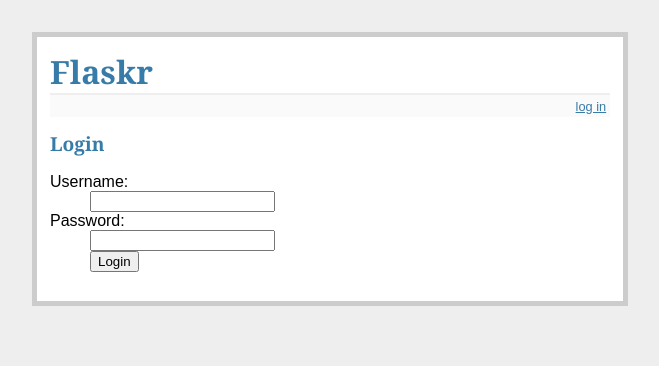
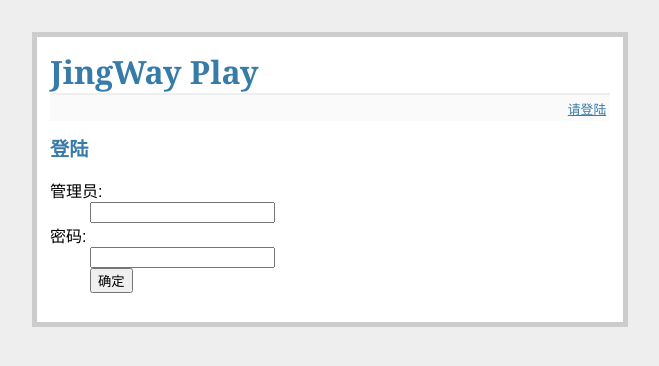
Before and after one commit to 9caf/jingway, a Flask app: page /login in a window 1280 px wide. Shown: the top 366 px of the page, without its empty margins (310-969 px from the left). Run offline with Flask 2, Linux system fonts and the light colour scheme.

Commit message:
修改到用户表，正常的增加与显示

```diff
--- a/blueprints/flaskr.py
+++ b/blueprints/users.py
@@ -1,22 +1,10 @@
-# -*- coding: utf-8 -*-
-"""
-    Flaskr
-    ~~~~~~
-
-    A microblog example application written as Flask tutorial with
-    Flask and sqlite3.
-
-    :copyright: (c) 2015 by Armin Ronacher.
-    :license: BSD, see LICENSE for more details.
-"""
-
 from sqlite3 import dbapi2 as sqlite3
 from flask import Blueprint, request, session, g, redirect, url_for, abort, \
      render_template, flash, current_app
 
 
 # create our blueprint :)
-bp = Blueprint('flaskr', __name__)
+bp = Blueprint('jingway', __name__)
 
 
 def connect_db():
@@ -43,42 +31,42 @@ def get_db():
 
 
 @bp.route('/')
-def show_entries():
+def show_users():
     db = get_db()
-    cur = db.execute('select title, text from entries order by id desc')
-    entries = cur.fetchall()
-    return render_template('show_entries.html', entries=entries)
+    cur = db.execute('select username, role, password from users order by id desc')
+    users = cur.fetchall()
+    return render_template('show_users.html', users=users)
 
 
 @bp.route('/add', methods=['POST'])
-def add_entry():
+def add_user():
     if not session.get('logged_in'):
         abort(401)
     db = get_db()
-    db.execute('insert into entries (title, text) values (?, ?)',
-               [request.form['title'], request.form['text']])
+    db.execute('insert into users (username, role, password) values (?, ?, ?)',
+               [request.form['username'], request.form['role'], request.form['password']])
     db.commit()
-    flash('New entry was successfully posted')
-    return redirect(url_for('flaskr.show_entries'))
+    flash('您已成功新建用户。')
+    return redirect(url_for('jingway.show_users'))
 
 
 @bp.route('/login', methods=['GET', 'POST'])
 def login():
     error = None
     if request.method == 'POST':
-        if request.form['username'] != current_app.config['USERNAME']:
-            error = 'Invalid username'
-        elif request.form['password'] != current_app.config['PASSWORD']:
-            error = 'Invalid password'
+        if request.form['admin'] != current_app.config['USERNAME']:
+            error = '对不起，不存在该管理员。'
+        elif request.form['passwd'] != current_app.config['PASSWORD']:
+            error = '对不起，您的密码错误。'
         else:
             session['logged_in'] = True
-            flash('You were logged in')
-            return redirect(url_for('flaskr.show_entries'))
+            flash('恭喜！您已登陆。')
+            return redirect(url_for('jingway.show_users'))
     return render_template('login.html', error=error)
 
 
 @bp.route('/logout')
 def logout():
     session.pop('logged_in', None)
-    flash('You were logged out')
-    return redirect(url_for('flaskr.show_entries'))
+    flash('您已成功登出。')
+    return redirect(url_for('jingway.show_users'))
--- a/factory.py
+++ b/factory.py
@@ -1,18 +1,18 @@
 import os
 from flask import Flask, g
 from werkzeug.utils import find_modules, import_string
-from blueprints.flaskr import init_db
+from blueprints.users import init_db
 
 
 def create_app(config=None):
-    app = Flask('flaskr')
+    app = Flask('jingway')
 
     app.config.update(dict(
-        DATABASE=os.path.join(app.root_path, 'flaskr.db'),
+        DATABASE=os.path.join(app.root_path, 'jingway.db'),
         DEBUG=True,
         SECRET_KEY=b'_5#y2L"F4Q8z\n\xec]/',
         USERNAME='admin',
-        PASSWORD='default'
+        PASSWORD='admin'
     ))
     app.config.update(config or {})
     app.config.from_envvar('FLASKR_SETTINGS', silent=True)
--- a/static/style.css
+++ b/static/style.css
@@ -6,11 +6,11 @@ h2              { font-size: 1.2em; }
 
 .page           { margin: 2em auto; width: 35em; border: 5px solid #ccc;
                   padding: 0.8em; background: white; }
-.entries        { list-style: none; margin: 0; padding: 0; }
-.entries li     { margin: 0.8em 1.2em; }
-.entries li h2  { margin-left: -1em; }
-.add-entry      { font-size: 0.9em; border-bottom: 1px solid #ccc; }
-.add-entry dl   { font-weight: bold; }
+.users        { list-style: none; margin: 0; padding: 0; }
+.users li     { margin: 0.8em 1.2em; }
+.users li h2  { margin-left: -1em; }
+.add-user      { font-size: 0.9em; border-bottom: 1px solid #ccc; }
+.add-user dl   { font-weight: bold; }
 .metanav        { text-align: right; font-size: 0.8em; padding: 0.3em;
                   margin-bottom: 1em; background: #fafafa; }
 .flash          { background: #CEE5F5; padding: 0.5em;
--- a/templates/layout.html
+++ b/templates/layout.html
@@ -1,13 +1,13 @@
 <!doctype html>
-<title>Flaskr</title>
+<title>JingWay Play</title>
 <link rel="stylesheet" type="text/css" href="{{ url_for('static', filename='style.css') }}">
 <div class="page">
-  <h1>Flaskr</h1>
+  <h1>JingWay Play</h1>
   <div class="metanav">
   {% if not session.logged_in %}
-    <a href="{{ url_for('flaskr.login') }}">log in</a>
+    <a href="{{ url_for('jingway.login') }}">请登陆</a>
   {% else %}
-    <a href="{{ url_for('flaskr.logout') }}">log out</a>
+    <a href="{{ url_for('jingway.logout') }}">登出</a>
   {% endif %}
   </div>
   {% for message in get_flashed_messages() %}
--- a/templates/login.html
+++ b/templates/login.html
@@ -1,14 +1,14 @@
 {% extends "layout.html" %}
 {% block body %}
-  <h2>Login</h2>
-  {% if error %}<p class="error"><strong>Error:</strong> {{ error }}{% endif %}
-  <form action="{{ url_for('flaskr.login') }}" method="post">
+  <h2>登陆</h2>
+  {% if error %}<p class="error"><strong>错误：</strong> {{ error }}{% endif %}
+  <form action="{{ url_for('jingway.login') }}" method="post">
     <dl>
-      <dt>Username:
-      <dd><input type="text" name="username">
-      <dt>Password:
-      <dd><input type="password" name="password">
-      <dd><input type="submit" value="Login">
+      <dt>管理员:
+      <dd><input type="text" name="admin">
+      <dt>密码:
+      <dd><input type="password" name="passwd">
+      <dd><input type="submit" value="确定">
     </dl>
   </form>
 {% endblock %}
```
Also changed, not shown: schema.sql (+5 -4 lines), templates/show_entries.html (deleted, +0 -21 lines), templates/show_users.html (added, +23 -0 lines), flaskr.db (deleted), jingway.db (added), 1 other file.
